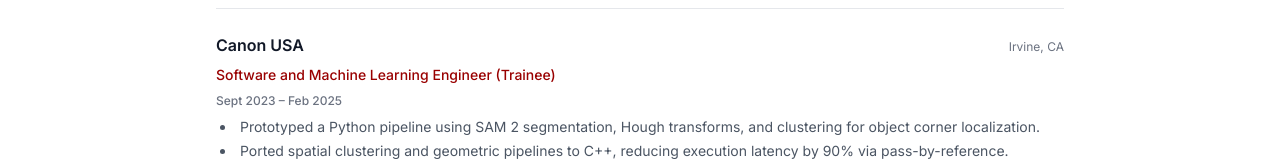
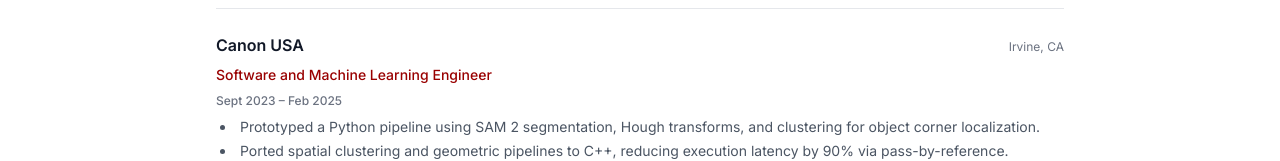
Before and after one commit to RSakib/RSakib, a React (Vite) app: page / in a window 1280 px wide. Shown: the part 758-919 px from the top of the page. Built offline with nearby package versions, Linux system fonts and the light colour scheme; the HTML template or start-up script is replaced by a standard one.

Commit message:
Updated Resume

```diff
--- a/src/App.jsx
+++ b/src/App.jsx
@@ -211,7 +211,7 @@
                 <h3 className="font-semibold text-sm sm:text-base text-gray-900">Canon USA</h3>
                 <span className="text-[11px] sm:text-xs text-gray-500">Irvine, CA</span>
               </div>
-              <p className="text-xs sm:text-sm text-uscRed font-medium">Software and Machine Learning Engineer (Trainee)</p>
+              <p className="text-xs sm:text-sm text-uscRed font-medium">Software and Machine Learning Engineer</p>
               <p className="text-[11px] sm:text-xs text-gray-500 font-medium">Sept 2023 – Feb 2025</p>
               <ul className="list-disc list-inside text-xs sm:text-sm text-gray-600 space-y-1 pl-1">
                 <li>Prototyped a Python pipeline using SAM 2 segmentation, Hough transforms, and clustering for object corner localization.</li>
```
Also changed, not shown: 1 other file (tests, documents, lock files or other folders).
